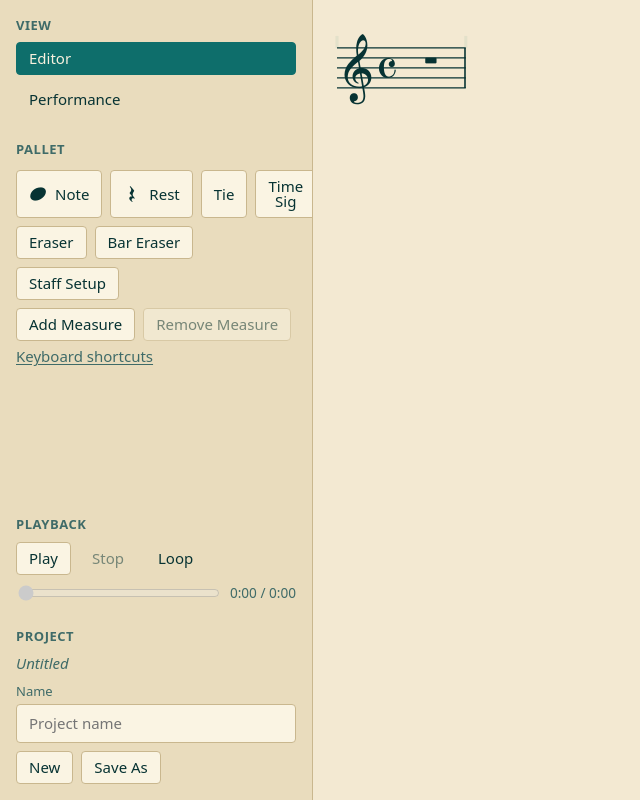
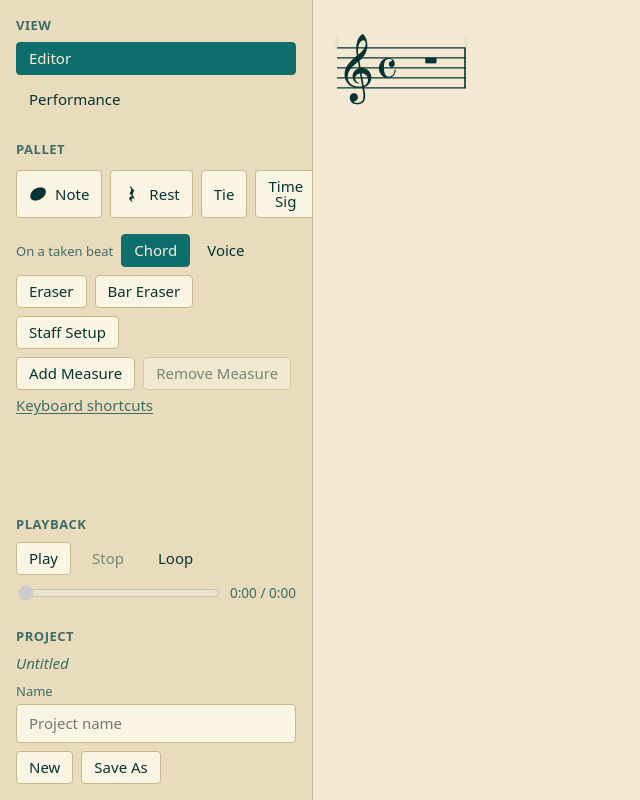
Before and after one commit to ssmock/scoregrove, a Vue app in the folder packages/web-client/: page / in a window 1280 px wide. Shown: the whole page, without its empty margins (0-640 px from the left). Built offline with nearby package versions, Linux system fonts and the light colour scheme.

Commit message:
Add support for chord/voice placement modes

```diff
--- a/packages/editing/src/InteractionGeometry.ts
+++ b/packages/editing/src/InteractionGeometry.ts
@@ -9,6 +9,9 @@ import { StaffPosition } from '@scoregrove/engraving/StaffPosition';
 export type StaffHit = {
   measureIndex: number;
   staffIndex: number;
+  /** The voice the nearest element belongs to (a staff may carry several) */
+  voice: number;
+  /** Index of the nearest element within its own voice */
   elementIndex: number;
   /** Onset within the measure, as a fraction of a whole note */
   onset: Fraction;
@@ -194,7 +197,12 @@ export const InteractionGeometry = {
 
     if (elementIndex === undefined) return undefined;
 
-    const voiceElements = measures[entry.index]?.contents[staffIndex]?.voices[0]?.elements;
+    // The nearest laid-out element carries its own address, so its voice (and
+    // its index *within* that voice) come straight from it — a staff's several
+    // voices are flattened into one laid-out `elements` list, so a plain index
+    // into that list is not an index into any single voice.
+    const { voice, element: voiceElementIndex } = laidOutMeasure.elements[elementIndex].address;
+    const voiceElements = measures[entry.index]?.contents[staffIndex]?.voices[voice]?.elements;
 
     if (!voiceElements) return undefined;
 
@@ -205,8 +213,9 @@ export const InteractionGeometry = {
     return {
       measureIndex: entry.index,
       staffIndex,
-      elementIndex,
-      onset: InteractionGeometry.onsetOf(voiceElements, elementIndex),
+      voice,
+      elementIndex: voiceElementIndex,
+      onset: InteractionGeometry.onsetOf(voiceElements, voiceElementIndex),
       position: InteractionGeometry.nearestPosition(staffRelativeY),
       ...(timeSignature ? { timeSignature } : {}),
     };
--- a/packages/editing/src/Placement.ts
+++ b/packages/editing/src/Placement.ts
@@ -534,6 +534,178 @@ const editSoundedElement = (
   return replaceElement(score, address, elements, target.duration, newElement);
 };
 
+/**
+ * How a note landing on an already-occupied beat is resolved: `chord` stacks
+ * it onto the existing note/chord (same duration required), while `voice`
+ * places it as an independent line in another voice — the only way to carry a
+ * different rhythm on the same beat.
+ */
+export type PlacementMode = 'chord' | 'voice';
+
+/**
+ * Drops `spec` into a run of rests starting at `at`, re-decomposing the
+ * leftover rest time on either side so the voice stays exactly full. The core
+ * of an ordinary (non-chord, non-conflicting) placement, shared by the
+ * single-voice path and the voice-diversion path.
+ */
+const placeIntoRests = (
+  score: Score,
+  address: PlacementAddress,
+  spec: ElementSpec,
+  elements: readonly MeasureElement[],
+  at: OnsetLocation,
+): Result<Score> => {
+  const placedDuration = Duration.fractionOfWhole(spec.duration);
+  const placedEnd = Fraction.add(address.onset, placedDuration);
+  const span = findRestSpan(elements, at.index, at.onset, placedEnd);
+
+  if (!span) return Result.invalid('Not enough rest time there for that duration');
+
+  const before = DurationDecomposition.decompose(Fraction.subtract(address.onset, at.onset)).map(
+    (duration) => Rest.of(duration),
+  );
+  const after = DurationDecomposition.decompose(Fraction.subtract(span.end, placedEnd)).map(
+    (duration) => Rest.of(duration),
+  );
+  const placed: MeasureElement =
+    spec.kind === 'note'
+      ? Note.of(spec.pitch, spec.duration, spec.notations ?? {})
+      : Rest.of(spec.duration);
+
+  const newElements = [
+    ...elements.slice(0, at.index),
+    ...before,
+    placed,
+    ...after,
+    ...elements.slice(span.endIndex + 1),
+  ];
+
+  return Result.ok(withVoiceElements(score, address, newElements));
+};
+
+/** Places `spec` into `voiceIndex` if that voice has enough free rest time at the onset; undefined otherwise */
+const tryPlaceInVoice = (
+  score: Score,
+  address: PlacementAddress,
+  spec: ElementSpec,
+  voiceIndex: number,
+): Result<Score> | undefined => {
+  const elements = elementsAt(score, address.measure, address.staff, voiceIndex);
+
+  if (!elements) return undefined;
+
+  const at = locateOnset(elements, address.onset);
+
+  if (!at || at.element.kind !== 'rest') return undefined;
+
+  return placeIntoRests(score, { ...address, voice: voiceIndex }, spec, elements, at);
+};
+
+/** Appends a voice to one staff of one measure */
+const appendVoice = (
+  score: Score,
+  measureIndex: number,
+  staffIndex: number,
+  voice: Voice,
+): Score => ({
+  ...score,
+  measures: NonEmptyArray.of(
+    score.measures.map((measure, index) => {
+      if (index !== measureIndex) return measure;
+
+      return {
+        ...measure,
+        contents: NonEmptyArray.of(
+          measure.contents.map((content, contentIndex) =>
+            contentIndex === staffIndex
+              ? { ...content, voices: NonEmptyArray.of([...content.voices, voice]) }
+              : content,
+          ),
+        ),
+      };
+    }),
+  ),
+});
+
+/**
+ * Places a note as an independent voice: into the first existing voice that's
+ * free (rest) at this onset with room for the duration, or a fresh rest-backed
+ * voice appended to the staff when every voice is busy there. This is what
+ * lets a differently-timed note share a beat — a single voice can't.
+ */
+const placeInAnotherVoice = (
+  score: Score,
+  address: PlacementAddress,
+  spec: ElementSpec,
+): Result<Score> => {
+  const content = score.measures[address.measure]?.contents[address.staff];
+
+  if (!content) return Result.invalid('That position falls outside the measure');
+
+  for (let voiceIndex = 0; voiceIndex < content.voices.length; voiceIndex += 1) {
+    const placed = tryPlaceInVoice(score, address, spec, voiceIndex);
+
+    if (placed) return placed;
+  }
+
+  const time = ContextWalk.walk(score)[address.measure][address.staff].time;
+  const withVoice = appendVoice(
+    score,
+    address.measure,
+    address.staff,
+    Voice.of(RestBacking.wholeMeasureRests(time)),
+  );
+
+  return (
+    tryPlaceInVoice(withVoice, address, spec, content.voices.length) ??
+    Result.invalid('Not enough room in the measure for that duration')
+  );
+};
+
+/** A voice holding nothing but rests — a secondary one in this state is redundant */
+const isRestOnly = (voice: Voice): boolean =>
+  voice.elements.every((element) => element.kind === 'rest');
+
+/**
+ * Drops any secondary voice of one staff that's been left as nothing but rests,
+ * so erasing the last note of an added voice removes the voice too rather than
+ * stranding a redundant rest over the primary line. Voice 0 always stays — a
+ * staff keeps a primary voice even when it falls silent.
+ */
+const pruneEmptySecondaryVoices = (
+  score: Score,
+  measureIndex: number,
+  staffIndex: number,
+): Score => {
+  const content = score.measures[measureIndex]?.contents[staffIndex];
+
+  if (!content) return score;
+
+  const kept = content.voices.filter((voice, index) => index === 0 || !isRestOnly(voice));
+
+  if (kept.length === content.voices.length) return score;
+
+  return {
+    ...score,
+    measures: NonEmptyArray.of(
+      score.measures.map((measure, index) =>
+        index === measureIndex
+          ? {
+              ...measure,
+              contents: NonEmptyArray.of(
+                measure.contents.map((existing, contentIndex) =>
+                  contentIndex === staffIndex
+                    ? { ...existing, voices: NonEmptyArray.of(kept) }
+                    : existing,
+                ),
+              ),
+            }
+          : measure,
+      ),
+    ),
+  };
+};
+
 export const Placement = {
   /**
    * Places a note or rest at a moment in time, consuming rest time there.
@@ -549,8 +721,18 @@ export const Placement = {
    *
    * Placing past the end of the piece (auto-appending measures) isn't
    * supported yet — a known gap, not a silent behavior change.
+   *
+   * `mode` decides what a note landing on an occupied beat does: `chord`
+   * (default) stacks it onto a same-duration note/chord; `voice` places it as
+   * an independent line in another voice instead, which is the only way to
+   * carry a different rhythm on the same beat. Rests ignore `mode`.
    */
-  place(score: Score, address: PlacementAddress, spec: ElementSpec): Result<Score> {
+  place(
+    score: Score,
+    address: PlacementAddress,
+    spec: ElementSpec,
+    mode: PlacementMode = 'chord',
+  ): Result<Score> {
     const located = locateVoice(score, address);
 
     if (!Result.isOk(located)) return Result.mapError(located);
@@ -561,6 +743,10 @@ export const Placement = {
     if (!at) return Result.invalid('That position falls outside the measure');
 
     if (at.element.kind !== 'rest') {
+      if (spec.kind === 'note' && mode === 'voice') {
+        return placeInAnotherVoice(score, address, spec);
+      }
+
       if (
         spec.kind === 'note' &&
         Fraction.equals(at.onset, address.onset) &&
@@ -573,32 +759,7 @@ export const Placement = {
       return Result.invalid('That time is already occupied');
     }
 
-    const placedDuration = Duration.fractionOfWhole(spec.duration);
-    const placedEnd = Fraction.add(address.onset, placedDuration);
-    const span = findRestSpan(elements, at.index, at.onset, placedEnd);
-
-    if (!span) return Result.invalid('Not enough rest time there for that duration');
-
-    const before = DurationDecomposition.decompose(Fraction.subtract(address.onset, at.onset)).map(
-      (duration) => Rest.of(duration),
-    );
-    const after = DurationDecomposition.decompose(Fraction.subtract(span.end, placedEnd)).map(
-      (duration) => Rest.of(duration),
-    );
-    const placed: MeasureElement =
-      spec.kind === 'note'
-        ? Note.of(spec.pitch, spec.duration, spec.notations ?? {})
-        : Rest.of(spec.duration);
-
-    const newElements = [
-      ...elements.slice(0, at.index),
-      ...before,
-      placed,
-      ...after,
-      ...elements.slice(span.endIndex + 1),
-    ];
-
-    return Result.ok(withVoiceElements(score, address, newElements));
+    return placeIntoRests(score, address, spec, elements, at);
   },
 
   /**
@@ -730,7 +891,13 @@ export const Placement = {
       ...workingElements.slice(endIndex + 1),
     ];
 
-    return Result.ok(withVoiceElements(workingScore, address, newElements));
+    return Result.ok(
+      pruneEmptySecondaryVoices(
+        withVoiceElements(workingScore, address, newElements),
+        address.measure,
+        address.staff,
+      ),
+    );
   },
 
   /**
--- a/packages/web-client/src/shell/EditorPallet.vue
+++ b/packages/web-client/src/shell/EditorPallet.vue
@@ -172,6 +172,28 @@ function applyTimeSignature(): void {
       </AppButton>
     </div>
 
+    <div class="pallet__mode" role="group" aria-label="What a note on an occupied beat does">
+      <span class="pallet__mode-label">On a taken beat</span>
+      <div class="pallet__mode-toggle">
+        <AppButton
+          variant="quiet"
+          :pressed="store.state.placementMode === 'chord'"
+          title="Stack a same-duration note as a chord"
+          @click="store.setPlacementMode('chord')"
+        >
+          Chord
+        </AppButton>
+        <AppButton
+          variant="quiet"
+          :pressed="store.state.placementMode === 'voice'"
+          title="Add the note as an independent voice (allows a different rhythm)"
+          @click="store.setPlacementMode('voice')"
+        >
+          Voice
+        </AppButton>
+      </div>
+    </div>
+
     <AppFlyout :open="flyoutKind !== null" :anchor="flyoutAnchor" @close="flyoutKind = null">
       <div class="pallet__durations" role="menu">
         <button
@@ -294,6 +316,23 @@ function applyTimeSignature(): void {
   gap: var(--space-2);
 }
 
+.pallet__mode {
+  display: flex;
+  align-items: center;
+  gap: var(--space-2);
+  margin-top: var(--space-2);
+}
+
+.pallet__mode-label {
+  font-size: var(--text-sm);
+  color: var(--color-text-muted);
+}
+
+.pallet__mode-toggle {
+  display: flex;
+  gap: var(--space-1);
+}
+
 .pallet__durations {
   display: flex;
   gap: var(--space-1);
--- a/packages/web-client/src/shell/ScoreDisplay.vue
+++ b/packages/web-client/src/shell/ScoreDisplay.vue
@@ -112,7 +112,7 @@ function realAddress(hit: StaffHit): ScoreAddress {
   return {
     measure: hit.measureIndex,
     staff: projection.value.staffMap[hit.staffIndex],
-    voice: 0,
+    voice: hit.voice,
     element: hit.elementIndex,
   };
 }
@@ -147,7 +147,7 @@ function eraseAt(hit: StaffHit): void {
 function hoveredAddress(hit: StaffHit): ScoreAddress | undefined {
   const staff = projection.value.staffMap[hit.staffIndex];
 
-  return store.resolveAddress({ measure: hit.measureIndex, staff, voice: 0 }, hit.onset);
+  return store.resolveAddress({ measure: hit.measureIndex, staff, voice: hit.voice }, hit.onset);
 }
 
 /** The hotkey counterpart to `eraseAt`, re-resolving first since the hover it acts on may be stale */
@@ -218,7 +218,7 @@ function place(hit: StaffHit): void {
   const address = {
     measure: hit.measureIndex,
     staff: projection.value.staffMap[hit.staffIndex],
-    voice: 0,
+    voice: hit.voice,
     onset: hit.onset,
   };
 
@@ -246,7 +246,8 @@ function place(hit: StaffHit): void {
  */
 function tieClickAt(hit: StaffHit): void {
   const elements =
-    projected.value.measures[hit.measureIndex]?.contents[hit.staffIndex]?.voices[0]?.elements;
+    projected.value.measures[hit.measureIndex]?.contents[hit.staffIndex]?.voices[hit.voice]
+      ?.elements;
   const target = elements?.[hit.elementIndex];
 
   if (target?.kind !== 'note' && target?.kind !== 'chord') return;
@@ -298,14 +299,15 @@ function onContextmenu({
 
   const staffIndex = projection.value.staffMap[hit.staffIndex];
   const elements =
-    projected.value.measures[hit.measureIndex]?.contents[hit.staffIndex]?.voices[0]?.elements;
+    projected.value.measures[hit.measureIndex]?.contents[hit.staffIndex]?.voices[hit.voice]
+      ?.elements;
   const target = elements?.[hit.elementIndex];
 
   if (target?.kind !== 'note' && target?.kind !== 'chord') return;
 
   flyout.value = {
     at: { x: clientX, y: clientY },
-    location: { measure: hit.measureIndex, staff: staffIndex, voice: 0 },
+    location: { measure: hit.measureIndex, staff: staffIndex, voice: hit.voice },
     onset: hit.onset,
     pitch: target.kind === 'chord' ? pitchAt(hit) : null,
   };
--- a/packages/web-client/src/store/editorStore.ts
+++ b/packages/web-client/src/store/editorStore.ts
@@ -13,7 +13,12 @@ import { Staff } from '@scoregrove/domain/Staff';
 import { TimeSignature } from '@scoregrove/domain/TimeSignature';
 import { DurationOps } from '@scoregrove/editing/DurationOps';
 import { MeasureOps } from '@scoregrove/editing/MeasureOps';
-import { Placement, type ElementSpec, type PlacementAddress } from '@scoregrove/editing/Placement';
+import {
+  Placement,
+  type ElementSpec,
+  type PlacementAddress,
+  type PlacementMode,
+} from '@scoregrove/editing/Placement';
 import { RestBacking } from '@scoregrove/editing/RestBacking';
 import { StaffOps } from '@scoregrove/editing/StaffOps';
 import { TimeSignatureOps } from '@scoregrove/editing/TimeSignatureOps';
@@ -105,6 +110,12 @@ type EditorState = {
    * click right now."
    */
   activeTool: ToolConfig | null;
+  /**
+   * How the note tool resolves a beat that's already taken: `chord` stacks a
+   * same-duration tone, `voice` drops the note into an independent voice (the
+   * only way to carry a different rhythm on the same beat).
+   */
+  placementMode: PlacementMode;
   eraserMode: EraserMode | null;
   /** The tie pallet tool (or the right-click flyout's "start tie") is selected */
   tieMode: boolean;
@@ -170,6 +181,7 @@ export function createEditorStore(initial: Score = blankScore(), deps: EditorSto
     flow: 'vertical',
     hiddenStaves: new Set(),
     activeTool: null,
+    placementMode: 'chord',
     eraserMode: null,
     tieMode: false,
     pendingTie: null,
@@ -376,7 +388,12 @@ export function createEditorStore(initial: Score = blankScore(), deps: EditorSto
     state: readonly(state) as DeepReadonly<EditorState>,
 
     place(address: PlacementAddress, spec: ElementSpec): Result<Score> {
-      return commitResult(Placement.place(state.score, address, spec));
+      return commitResult(Placement.place(state.score, address, spec, state.placementMode));
+    },
+
+    /** Chooses whether a note on an occupied beat stacks as a chord or starts a new voice */
+    setPlacementMode(mode: PlacementMode): void {
+      state.placementMode = mode;
     },
 
     /**
```
Also changed, not shown: 2 other files (tests, documents, lock files or other folders).
